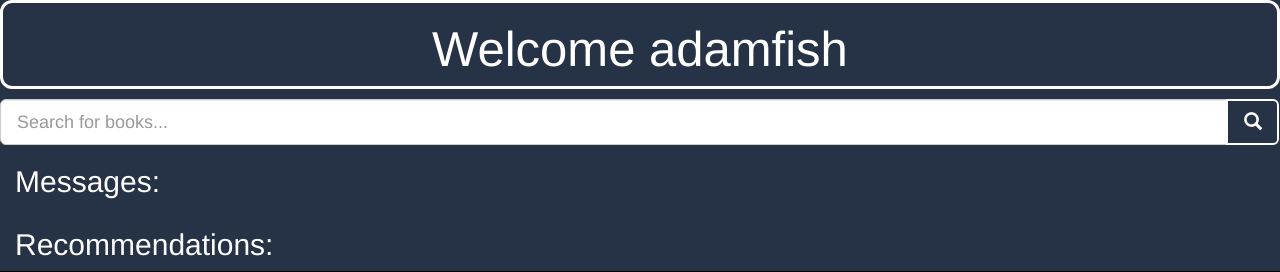
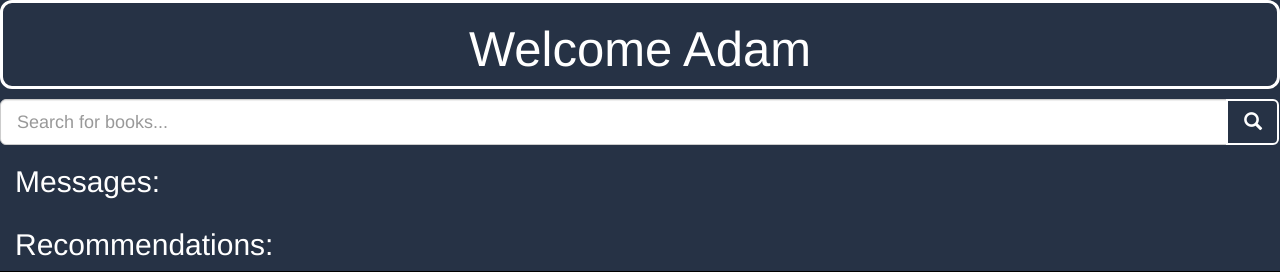
Before and after one commit to adamleighfish/TextbookExchange, a Django app: page /dashboard/ in a window 1280 px wide. Shown: the part 81-353 px from the top of the page. Run offline with Django 3.2, Linux system fonts and the light colour scheme; a user stored in the database is signed in; some libraries are stand-ins or nearby versions.

Commit message:
fixed dashboard landing to display first name instead of username

```diff
--- a/templates/dashboard/dashboard.html
+++ b/templates/dashboard/dashboard.html
@@ -44,7 +44,7 @@
       <div class="container-fluid">
         <div class="row">
             <div class="col-md-12" style="color: #FFF; border: 3px solid white; border-radius: 12px; margin-bottom: 10px; text-align: center; ">
-                <h2 style = "font-size: 350%">Welcome {{request.user.username}}</h2>  <!-- Need to Link User name to name in database -->
+                <h2 style = "font-size: 350%">Welcome {{request.user.first_name}}</h2>  <!-- Need to Link User name to name in database -->
             </div>
           </div>
       </div>
```
Also changed, not shown: db.sqlite3.
